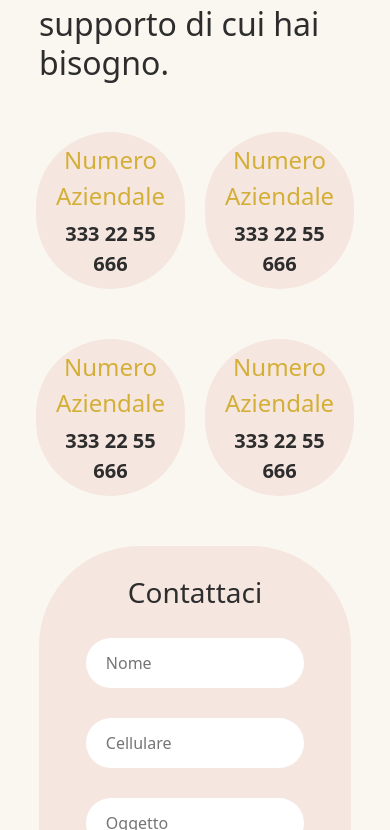
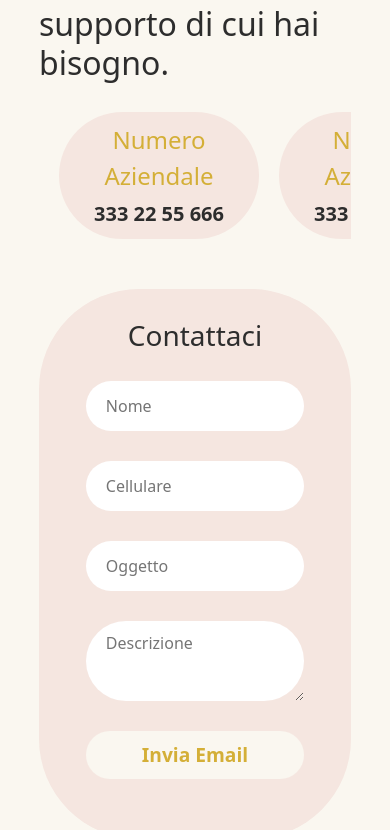
Before and after one commit to giuseppecasaburi/vica_official_fe, a React (Vite) app: page /contacts in a window 390 px wide. Shown: the part 1154-1984 px from the top of the page. Built offline with nearby package versions, Linux system fonts and the light colour scheme.

Commit message:
feat: aggiornamenti al modulo FormContact con layout responsive; modifiche ai file CSS per migliorare l'aspetto e la funzionalità

```diff
--- a/src/components/FormContact.jsx
+++ b/src/components/FormContact.jsx
@@ -4,6 +4,8 @@ function FormContact() {
             <section id="area-form">
                 <div id="tag-contact">
                     <h2>Il nostro team è qui per ascoltarti e offrirti tutto il supporto di cui hai bisogno.</h2>
+
+                    {/* Desktop layout - 2 righe */}
                     <div className="ballon-row">
                         <div className="ballon">
                             <p>Numero Aziendale</p>
@@ -15,6 +17,26 @@ function FormContact() {
                         </div>
                     </div>
                     <div className="ballon-row">
+                        <div className="ballon">
+                            <p>Numero Aziendale</p>
+                            <p>333 22 55 666</p>
+                        </div>
+                        <div className="ballon">
+                            <p>Numero Aziendale</p>
+                            <p>333 22 55 666</p>
+                        </div>
+                    </div>
+
+                    {/* Mobile layout - slider unico */}
+                    <div className="ballon-slider">
+                        <div className="ballon">
+                            <p>Numero Aziendale</p>
+                            <p>333 22 55 666</p>
+                        </div>
+                        <div className="ballon">
+                            <p>Numero Aziendale</p>
+                            <p>333 22 55 666</p>
+                        </div>
                         <div className="ballon">
                             <p>Numero Aziendale</p>
                             <p>333 22 55 666</p>
@@ -39,7 +61,7 @@ function FormContact() {
                                 <input type="text" placeholder="Oggetto" className="fild-input" />
                             </div>
                             <div className="form-input">
-                                <textarea type="text" placeholder="Descrizione" className="fild-input" />
+                                <textarea type="text" placeholder="Descrizione" className="fild-input text-area" />
                             </div>
                             <button type="submit" className="button-form">Invia Email</button>
                         </form>
--- a/src/css/footer.css
+++ b/src/css/footer.css
@@ -100,8 +100,8 @@ footer {
     }
 
     #anchor-link .link-header {
-        margin: 10px 0px;
-        font-size: 16px;
+        margin: 8px 0px;
+        font-size: 14px;
     }
 
     #footer-container .retta {
--- a/src/css/form_contact.css
+++ b/src/css/form_contact.css
@@ -79,8 +79,8 @@
     min-height: 50px;
 }
 
-textarea {
-    min-height: 100px;
+.text-area {
+    min-height: 80px;
 }
 
 .fild-input:focus {
@@ -115,7 +115,11 @@ textarea {
     transition: 0.3s ease-in-out;
 }
 
-@media screen and (max-width:1354px) {
+.ballon-slider {
+    display: none;
+}
+
+@media screen and (max-width:1800px) {
     .ballon-row {
         gap: 20px;
     }
@@ -139,7 +143,7 @@ textarea {
     }
 }
 
-@media screen and (max-width:827px) {
+@media screen and (max-width:1000px) {
     #area-form {
         flex-direction: column;
         align-items: center;
@@ -161,7 +165,7 @@ textarea {
         width: 100%;
         background-color: var(--color-btn-banner);
         border-radius: 100px;
-        min-height: 500px;
+        min-height: 550px;
         padding: 0;
     }
 
@@ -187,6 +191,48 @@ textarea {
     .button-form {
         width: 70%;
     }
+
+    #tag-contact {
+        overflow: hidden;
+    }
+
+    .ballon-row {
+        display: none;
+    }
+
+    .ballon-slider {
+        display: flex;
+        overflow-x: auto;
+        overflow-y: hidden;
+        -webkit-overflow-scrolling: touch;
+        gap: 20px;
+        padding: 0 20px 20px 20px;
+        margin: 30px 0;
+        scrollbar-width: thin;
+        scrollbar-color: var(--color-oro) transparent;
+        justify-content: flex-start;
+    }
+
+    /* Stile scrollbar per Chrome/Safari */
+    .ballon-slider::-webkit-scrollbar {
+        height: 8px;
+    }
+
+    .ballon-slider::-webkit-scrollbar-track {
+        background: transparent;
+    }
+
+    .ballon-slider::-webkit-scrollbar-thumb {
+        background-color: var(--color-oro);
+        border-radius: 10px;
+    }
+
+    .ballon {
+        min-width: 200px;
+        width: 200px;
+        flex-shrink: 0;
+        scroll-snap-align: start;
+    }
 }
 
 @media screen and (max-width: 400px) {
@@ -198,3 +244,15 @@ textarea {
         display: none;
     }
 }
+
+@media screen and (max-width: 425px) {}
+
+@media screen and (max-width: 400px) {
+    #form-container h2 {
+        font-size: 28px;
+    }
+
+    #form-span {
+        display: none;
+    }
+}
--- a/src/css/navigation_bar.css
+++ b/src/css/navigation_bar.css
@@ -1,6 +1,6 @@
 nav {
     width: 100%;
-    height: 200px;
+    height: 150px;
     position: fixed;
     /* Cambiato da relative a fixed */
     top: 0;
@@ -17,7 +17,7 @@ nav.hidden {
 
 img {
     width: 100%;
-    height: 200px;
+    height: 150px;
 }
 
 .contenitore {
@@ -115,7 +115,7 @@ img {
     }
 }
 
-@media screen and (max-width: 1000px) {
+@media screen and (max-width: 1080px) {
     .link-nav {
         top: 50%;
         gap: 25px;
--- a/src/css/product.css
+++ b/src/css/product.css
@@ -50,6 +50,10 @@
     display: flex;
     flex-direction: column;
     margin-top: 20px;
+}
+
+.info-box span {
+    color: var(--color-nero-scritte);
 }
 
 #articoli-correlati h2 {
```
